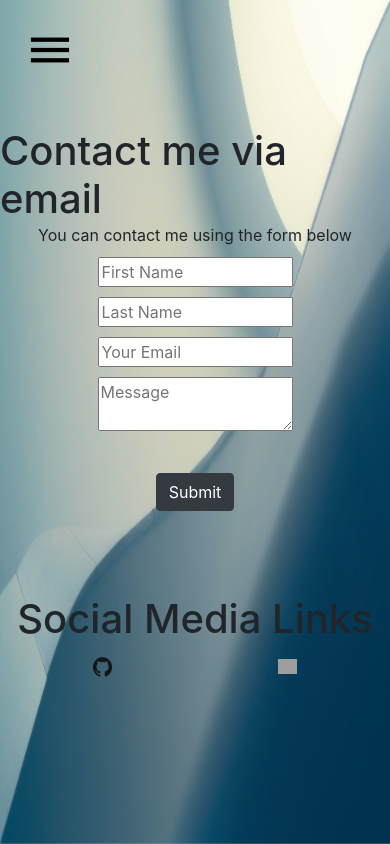
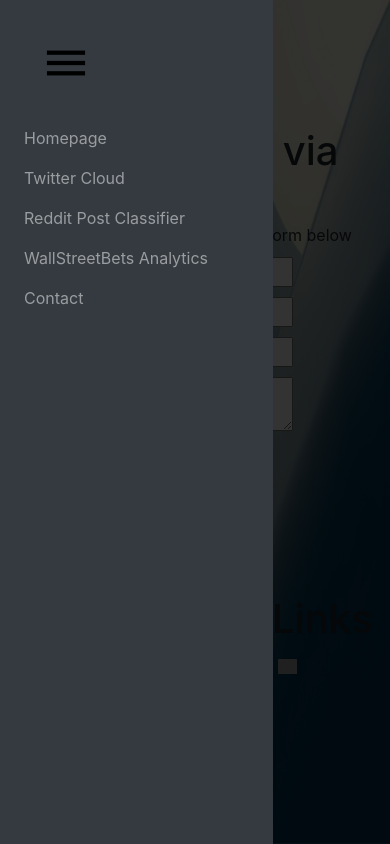
Before and after one commit to SchneiderJM/PersonalWebsite, a React (Create React App) app: page /Contact in a window 390 px wide. Both pictures are taken after a click on the picture 50 px from the left and 50 px from the top of the page. Built offline with nearby package versions, Linux system fonts and the light colour scheme; grey boxes are pictures that could not be loaded.

Commit message:
Added Navigation Bar for Mobile :

```diff
--- a/src/Navigation/NavigationBar.js
+++ b/src/Navigation/NavigationBar.js
@@ -3,15 +3,37 @@ import {Navbar, Nav} from 'react-bootstrap';
 import {Link} from 'react-router-dom';
 import classes from './NavigationBar.module.css';
 import HamburgerIcon from '../Assets/Hamburger_Menu.png';
+import Modal from '../UI/Modal/Modal';
 
 const NavigationBar = () => {
     const [showBar,setShowBar] = useState(false);
+
+    //Definitely not efficient, might clean this up later
+    const verticalBar = (
+    <Navbar bg='dark' variant='dark' className={classes.VertNavBar}>
+        <Nav className = {['mr-auto','flex-column'].join(' ')}>
+            <Navbar.Brand>
+                <img src={HamburgerIcon}
+                alt="Where Hamburger???"
+                onClick={() => setShowBar(!showBar)}
+                className={classes.brandBurger}/>
+            </Navbar.Brand>
+            <Nav.Link as={Link} to='/' >Homepage</Nav.Link>
+            <Nav.Link as={Link} to='/Twitter_Cloud'>Twitter Cloud</Nav.Link>
+            <Nav.Link as={Link} to='/Reddit_Classifier'>Reddit Post Classifier</Nav.Link>
+            <Nav.Link as={Link} to='/WSB_Analytics'>WallStreetBets Analytics</Nav.Link>
+            <Nav.Link as={Link} to='/Contact'>Contact</Nav.Link>
+        </Nav>
+    </Navbar>)
+
     return(
         <>
-        <img className={classes.Hamburger}
+        {showBar ? <Modal onClick={() => setShowBar(!showBar)}/> : null}
+        {showBar ? null : <img className={classes.Hamburger}
             src={HamburgerIcon}
             alt='Where the Burger???'
-            onClick={() => setShowBar(!showBar)}/>
+            onClick={() => setShowBar(!showBar)}/>}
+        {showBar ? verticalBar : null}
         <Navbar bg='dark' variant='dark' className={classes.NavBar}>
             <Navbar.Brand>Website</Navbar.Brand>
             <Nav className = 'mr-auto'>
--- a/src/Navigation/NavigationBar.module.css
+++ b/src/Navigation/NavigationBar.module.css
@@ -18,6 +18,14 @@ button{
     top: 0;
 }
 
+.VertNavBar{
+    position: fixed;
+    z-index: 3;
+    height: 100%;
+    width: 70%;
+    align-items: flex-start;
+}
+
 .container{
     margin: auto;
     max-width: 180px;
@@ -25,6 +33,11 @@ button{
 
 .Hamburger{
     display: none;
+}
+
+.brandBurger{
+    cursor: pointer;
+    max-width: 100px;
 }
 
 @media screen and (max-width: 600px){
--- /dev/null
+++ b/src/Navigation/VerticalNavigationBar/VerticalNavigationBar.module.css
@@ -0,0 +1,11 @@
+.NavBar{
+    flex-direction: column;
+    z-index: 2;
+    position: fixed;
+    height: 100%;
+    width: 70%;
+}
+
+.Hamburger{
+    cursor: pointer;
+}
--- a/src/Pages/Contact/Contact.module.css
+++ b/src/Pages/Contact/Contact.module.css
@@ -85,9 +85,11 @@
         width: 100%;
     }
     .Headline{
+        text-align: center;
         margin-top: 15vh;
     }
     #mediaTitle{
+        text-align: center;
         margin-top: 10vh;
     }
 }
--- /dev/null
+++ b/src/UI/Modal/Modal.js
@@ -0,0 +1,10 @@
+import React from 'react';
+import classes from './Modal.module.css';
+
+const Modal = () => {
+    return(
+        <div className={classes.Modal}></div>
+    )
+};
+
+export default Modal;
--- /dev/null
+++ b/src/UI/Modal/Modal.module.css
@@ -0,0 +1,7 @@
+.Modal{
+    position: fixed;
+    height: 100%;
+    width: 100%;
+    background-color: rgba(0,0,0,0.8);
+    z-index: 2;
+}
```
Also changed, not shown: src/Navigation/VerticalNavigationBar/VerticalNavigationBar.js (added, +23 -0 lines).
